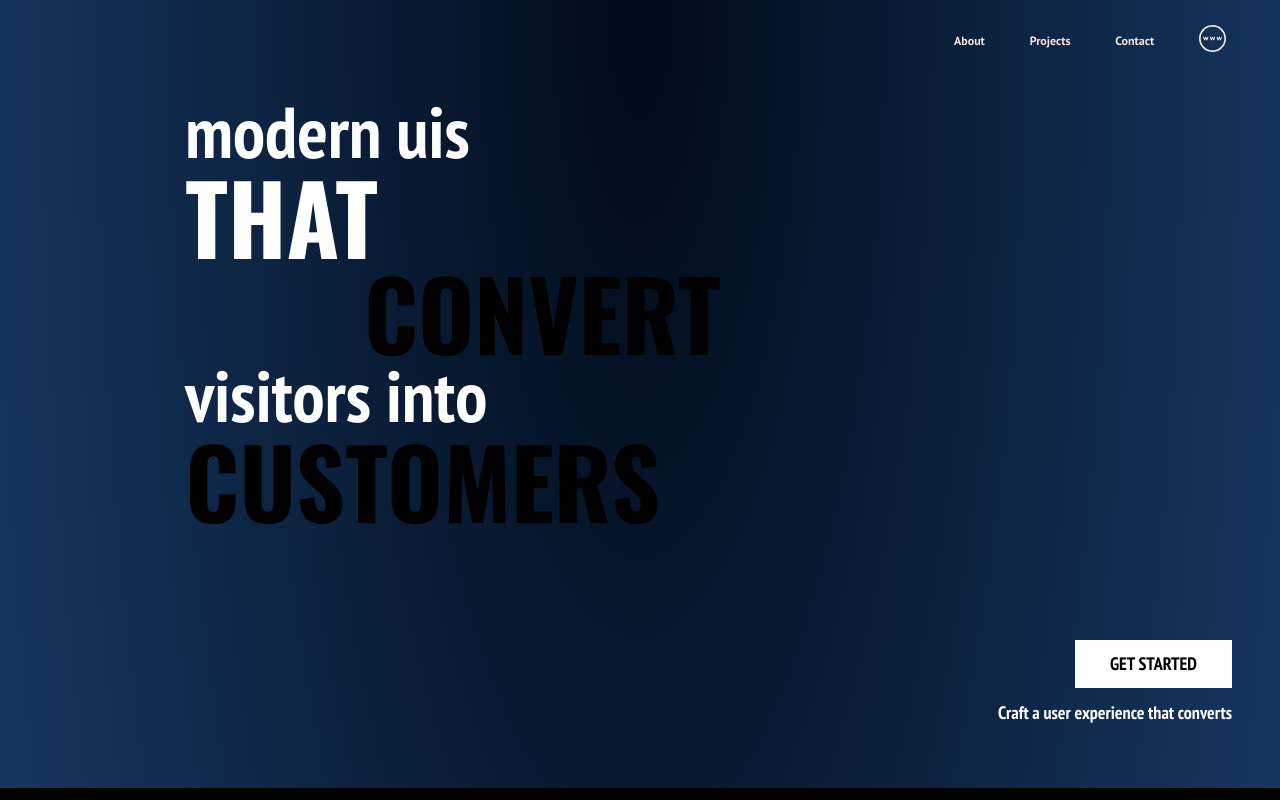
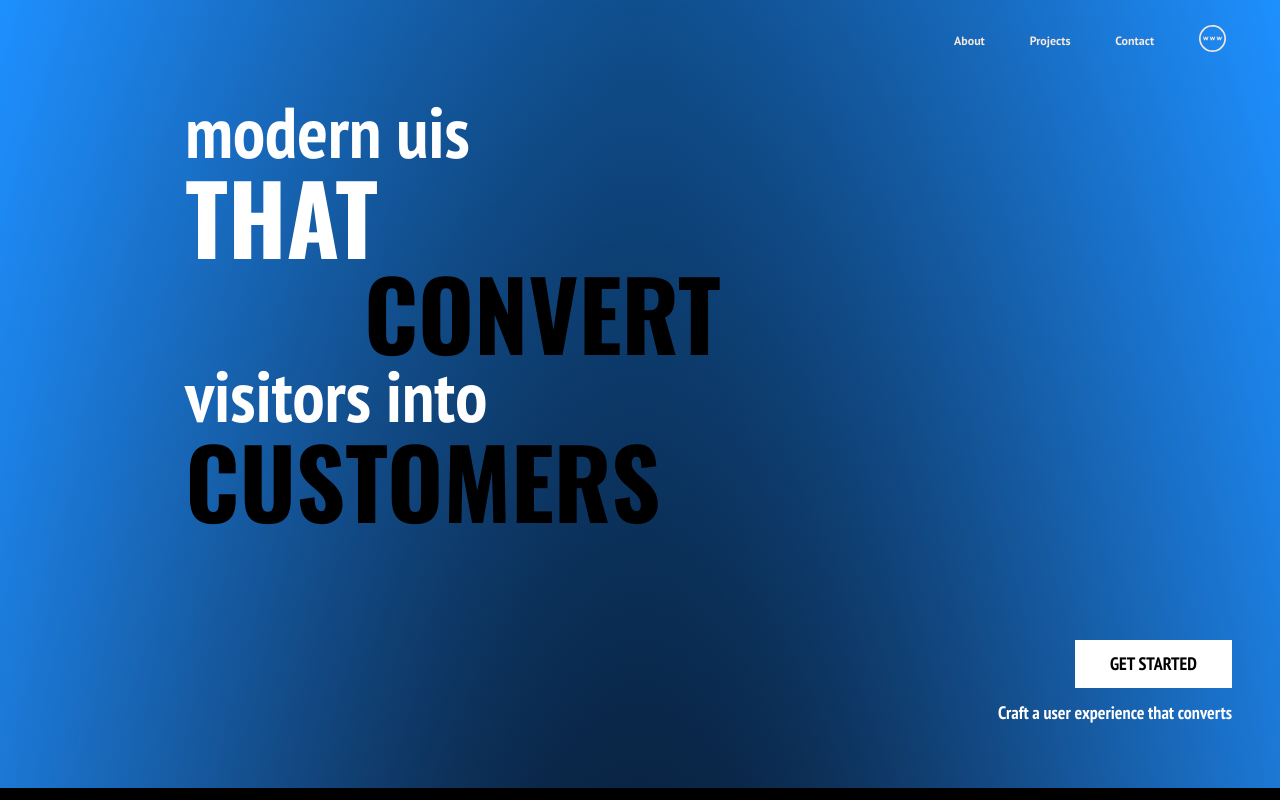
Before and after one commit to iefniar/iefniar.github.io, a React (Create React App) app: page / in a window 1280 px wide. Shown: the top 800 px of the page. Built offline with nearby package versions, Linux system fonts and the light colour scheme; a web font is replaced by a local one.

Commit message:
portfolio homepage refactoring started

```diff
--- a/src/pages/ecommercePage/pageSections/Home.module.css
+++ b/src/pages/ecommercePage/pageSections/Home.module.css
@@ -247,9 +247,8 @@
     margin-bottom: 4rem;
     width: 1px;
     height: clamp(130px, 25vw + 16px, 300px);
-    background-color: rgb(190, 222, 255);
+    background-color: dodgerblue;
 }
-
 
 .paragraph-section{
     margin-inline: clamp(1rem, 4vw + .1rem, 5rem);
@@ -281,21 +280,16 @@
     padding-inline: 2rem;
     font-family: "DM Sans", sans-serif;
     font-size: clamp(1.5rem, 2vw + 1rem, 2rem);
-    font-weight: 200;
+    font-weight: 300;
     text-transform: lowercase;
-    font-style: italic;
     line-height: 1;
     color: var(--color-black-900);
     text-align: center;
 }
 
-.middle-section>h2:nth-child(1){
-    text-transform: uppercase;
-}
-
 .middle-section>h2>span{
+    font-style: italic;
     font-weight: 700;
-    color: rgb(190, 222, 255);
 }
 
 .middle-section>span{
--- a/src/pages/homePage/HomePage.module.css
+++ b/src/pages/homePage/HomePage.module.css
@@ -19,6 +19,7 @@
     background-size: cover;
     background-blend-mode: multiply;*/
     /*background-image: linear-gradient(to bottom right, #05121d, #14598b, #94b7d6);*/
+    position: relative;
     display: grid;
     grid-template-areas:
         "hero"
@@ -27,6 +28,17 @@
         "projects"
         "contact";
     overflow: hidden;
+}
+
+.homePage-container::before {
+    content: "";
+    position: absolute;
+    top: 0;
+    left: 0;
+    width: 100%;
+    height: 100%;
+    background-image: radial-gradient(transparent 0, transparent 40%, dodgerblue 100%);
+    z-index: 1;
 }
 
 .navBar-container {
@@ -118,6 +130,7 @@
     /*background-image: url(../../img/concrete_white.png),
                       linear-gradient(to bottom, #0e0e0f, #020202);*/
     background-color: var(--color-black-900);
+    z-index: 2;
     /*background-size: cover;
     background-blend-mode: multiply;*/
 }
```
